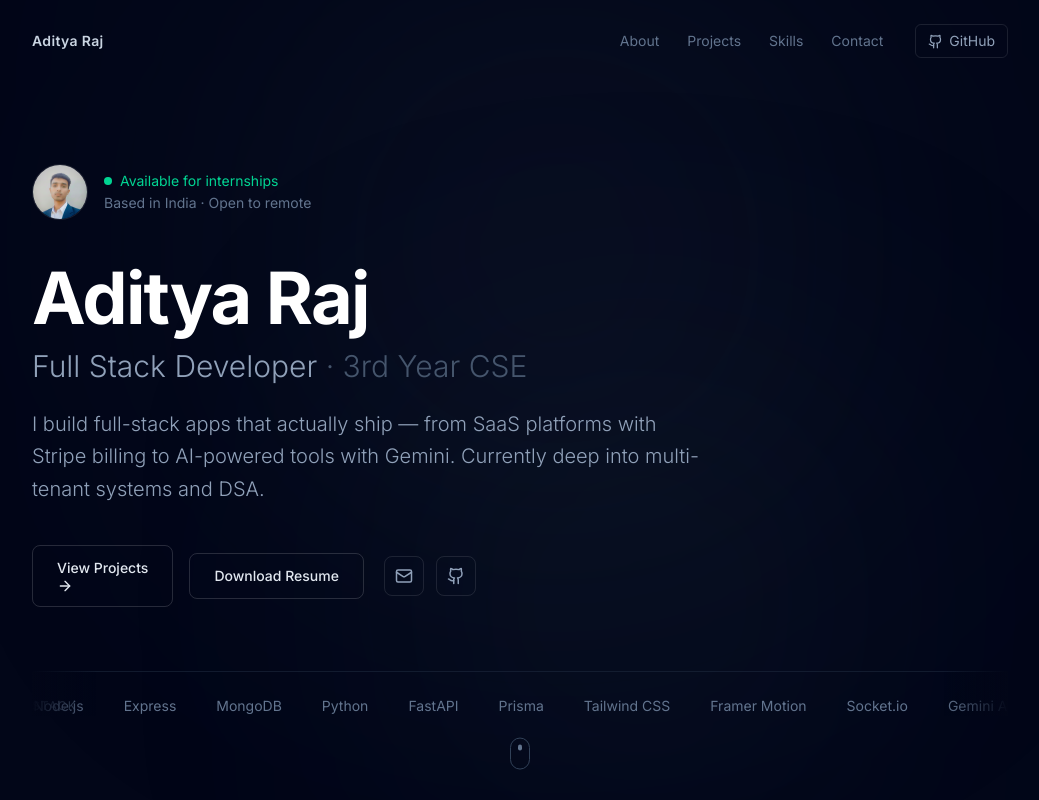
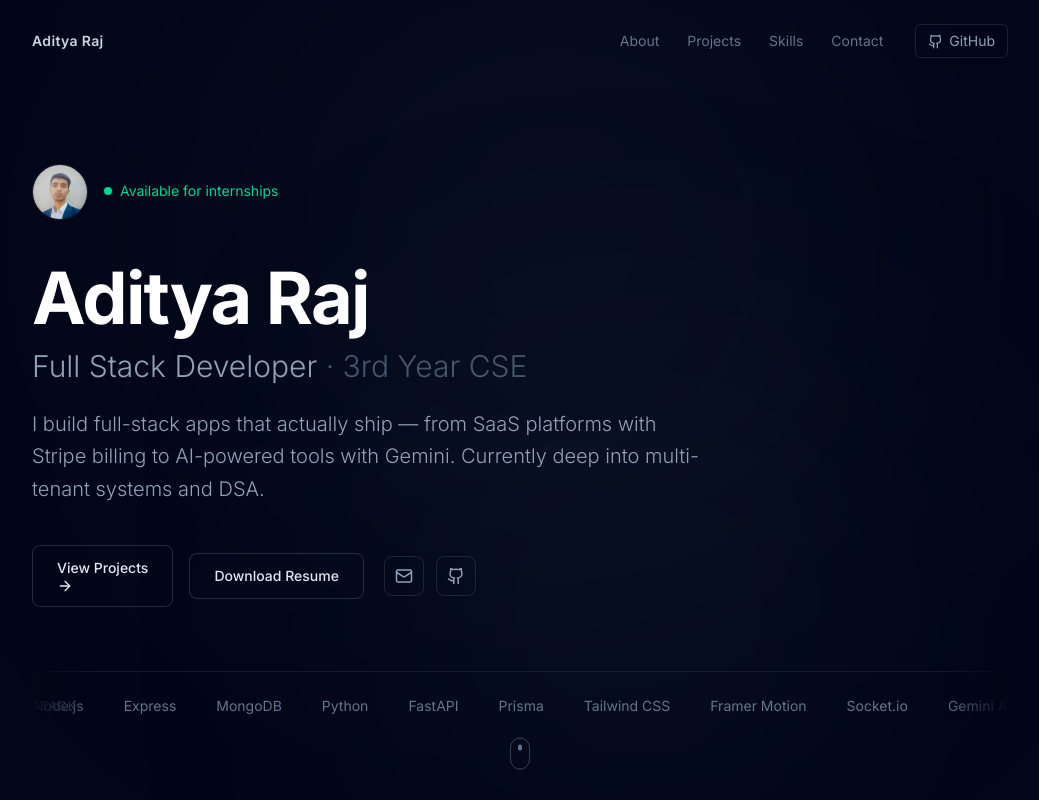
Before and after one commit to 1tsadityaraj/Aditya-Portfolio, a React (Vite) app in the folder Frontend/: page / in a window 1280 px wide. Shown: the top 800 px of the page, without its empty margins (120-1159 px from the left). Built offline with nearby package versions, Linux system fonts and the light colour scheme.

Commit message:
Removed location span from Hero

```diff
--- a/Frontend/src/components/Hero.jsx
+++ b/Frontend/src/components/Hero.jsx
@@ -40,7 +40,7 @@ const Hero = () => {
                             <span className="w-2 h-2 rounded-full bg-emerald-400 inline-block" />
                             <span className="text-emerald-400 text-sm">Available for internships</span>
                         </div>
-                        <p className="text-slate-500 text-sm">Based in India · Open to remote</p>
+
                     </div>
                 </motion.div>
 
@@ -55,7 +55,7 @@ const Hero = () => {
                         Aditya Raj
                     </h1>
                     <p className="mt-3 text-2xl md:text-3xl text-slate-400 font-light">
-                        Full Stack Developer <span className="text-slate-600 hidden sm:inline">· 3rd Year CSE</span>
+                        Full Stack Developer <span className="text-slate-600 hidden sm:inline">· 3rd Year  CSE</span>
                     </p>
                 </motion.div>
 
```
